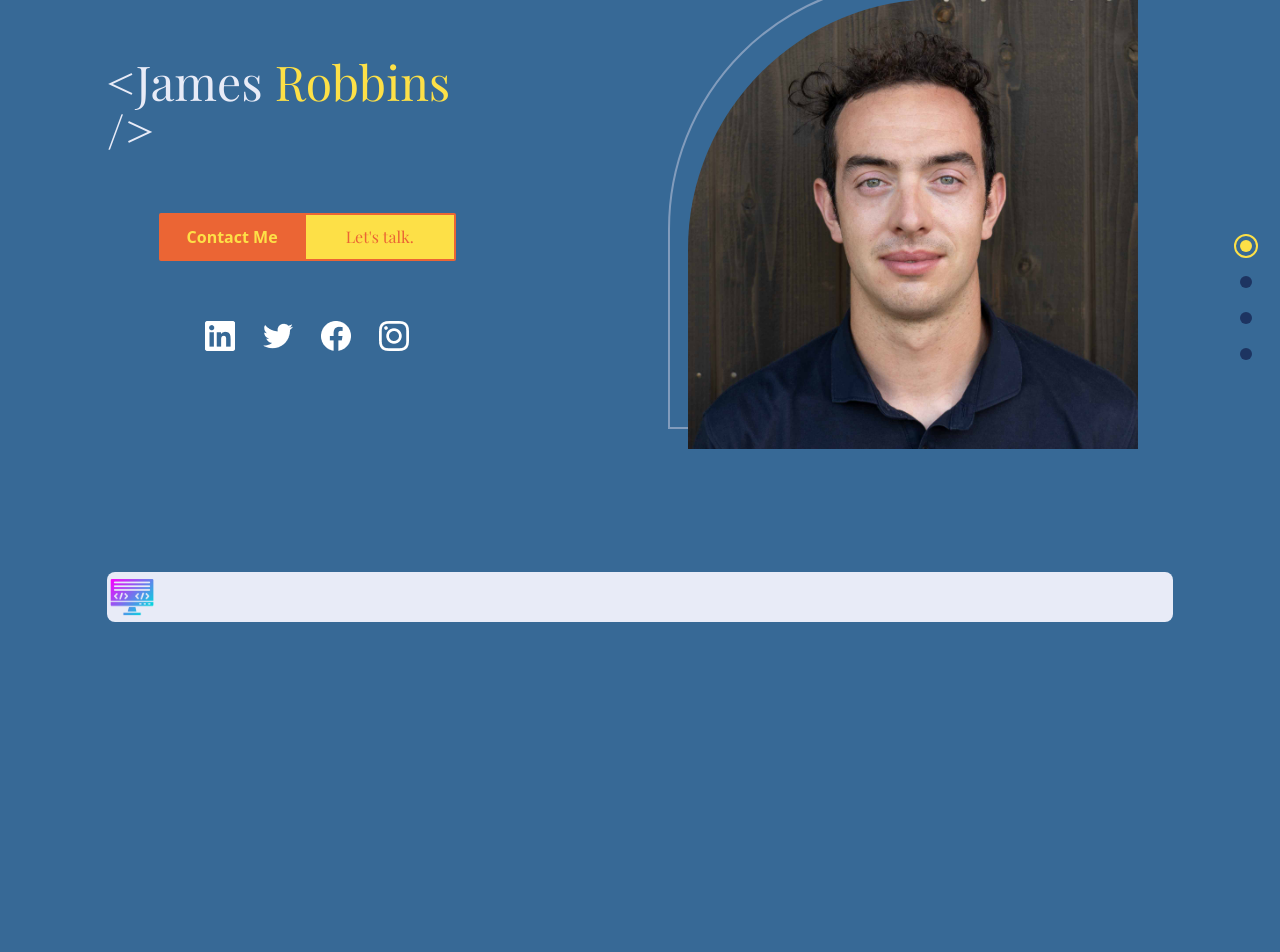
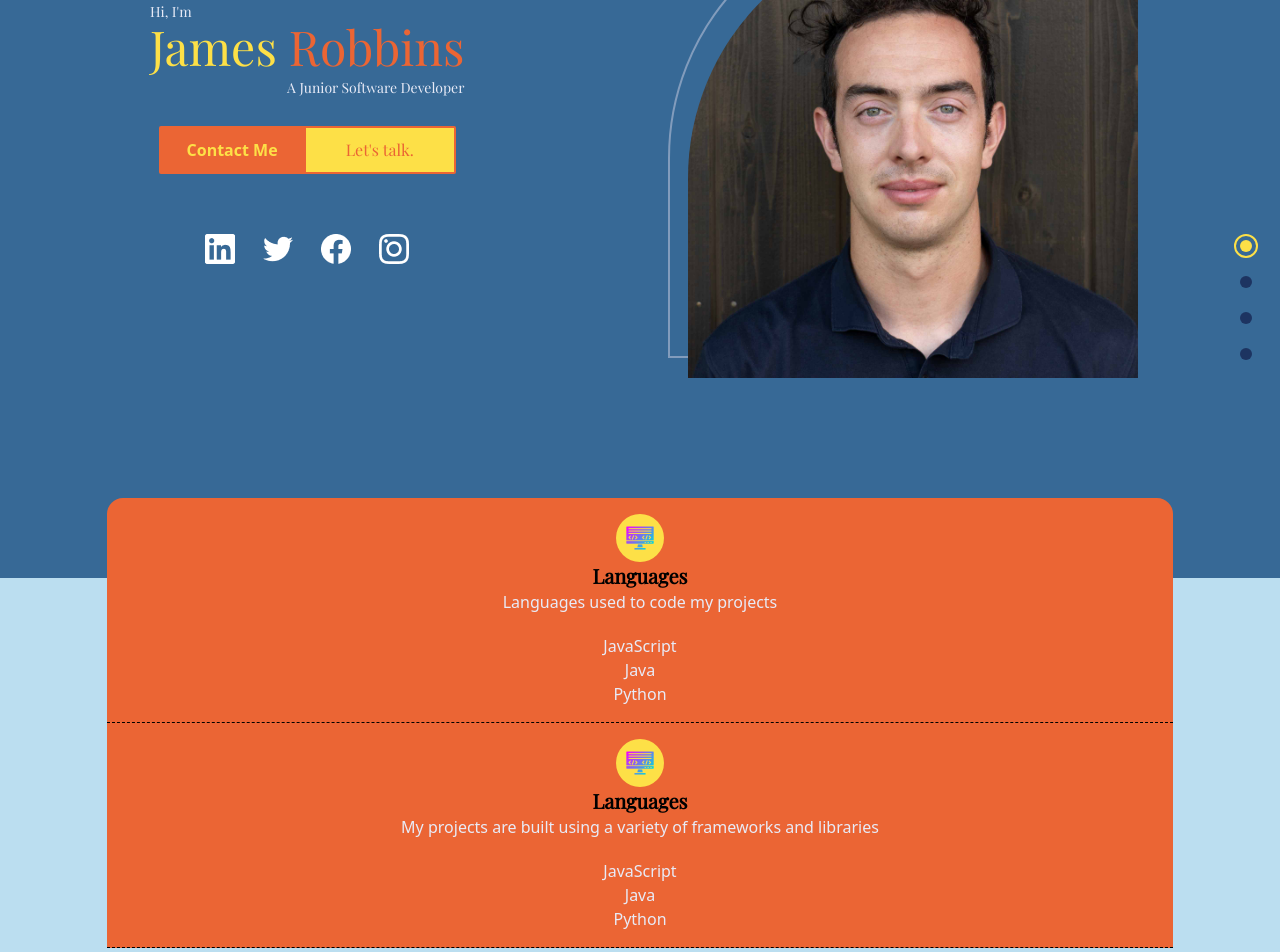
Before and after one commit to j-rob16/james-r-portfolio, a React (Create React App) app: page / in a window 1280 px wide. Shown: the part 240-1192 px from the top of the page. Before the commit the page ends 862 px from the top, so only its background shows below. Built offline with nearby package versions, Linux system fonts and the light colour scheme; a web font is replaced by a local one.

Commit message:
changes to home page

```diff
--- a/src/App.js
+++ b/src/App.js
@@ -27,7 +27,7 @@ function App() {
         selectedPage={selectedPage}
         setSelectedPage={setSelectedPage}
       />
-      <div className='w-5/6 mx-auto md:h-full'>
+      <div className='w-5/6 mx-auto'>
         {isAboveMediumScreens && (
           <DotGroup
             selectedPage={selectedPage}
@@ -40,7 +40,7 @@ function App() {
       </div>
       {/* <LineGradient /> */}
 
-      <div className='w-5/6 mx-auto'>
+      <div className='bg-[#BBDEF0] h-full'>
         <Skills />
       </div>
     </div>
--- a/src/scenes/Home.jsx
+++ b/src/scenes/Home.jsx
@@ -41,7 +41,7 @@ const Home = ({ setSelectedPage }) => {
       {/* MAIN SECTION */}
       <div className='z-30 basis-2/5 mt-12 md:mt-32'>
         <motion.div
-          className='flex justify-center items-center'
+          className='flex justify-center items-center basis-3/5 mb-7'
           initial='hidden'
           whileInView='visible'
           viewport={{ once: true, amount: 0.5 }}
@@ -51,17 +51,22 @@ const Home = ({ setSelectedPage }) => {
             visible: { opacity: 1, x: 0 }
           }}
         >
-          <p
-            className='text-5xl font-playfair z-10 text-center md:text-start mb-10
-                      hover:text-orange transition duration-700'
-          >
-          &lt;James {""}
-            <span
-              className='text-yellow-300'
+          <div className='flex flex-col'>
+            <p className='font-playfair text-sm text-left'>Hi, I'm</p>
+            <p
+              className='text-5xl font-playfair z-10 text-center md:text-start mb-2
+                        text-yellow-300 transition duration-700'
             >
-            Robbins
-            </span>
-            {" "} /&gt;</p>
+            James {""}
+              <span
+                className='text-orange'
+              >
+              Robbins
+              </span>
+            </p>
+            <p className='font-playfair text-sm text-right'>A Junior Software Developer</p>
+
+          </div>
         </motion.div>
 
         {/* CONTACT ME SEGMENT */}
@@ -74,7 +79,7 @@ const Home = ({ setSelectedPage }) => {
             hidden: { opacity: 0, x: -50 },
             visible: { opacity: 1, x: 0 }
           }}
-          className='flex mt-5 justify-center'
+          className='flex justify-center'
         >
           <AnchorLink
             className='bg-orange text-yellow-300 rounded-l-sm py-3 px-7 font-semibold
--- a/src/scenes/Skills.jsx
+++ b/src/scenes/Skills.jsx
@@ -2,8 +2,10 @@ import { motion } from 'framer-motion';
 
 const Skills = () => {
   return (
-    <section>
-      <div>
+    <section
+      id='skills'
+      className='w-5/6 mx-auto mt-40'
+    >
       <motion.div
         initial='hidden'
         whileInView='visible'
@@ -13,18 +15,54 @@ const Skills = () => {
           hidden: { opacity: 0, x: -50 },
           visible: { opacity: 1, x: 0 }
         }}
-          className='bg-white mt-3 rounded-lg sm:rounded-l-lg'
+        className='bg-orange mt-3 rounded-t-2xl relative top-[-80px] border-b-black border-dashed border-b-[1px]'
       >
-          <div>
+        <div className='flex flex-col items-center p-4 '>
+          <div className='bg-yellow-300 rounded-full h-12 w-12 p-2'>
           <img
             src='assets/coding-language.png'
             href="https://www.flaticon.com/free-icons/coding"
             alt="Coding icons created by Graphix 's Art - Flaticon"
-              className='max-w-[50px]'
+            className='w-full h-full'
           />
+
+          </div>
+          <h4 className='font-playfair font-bold text-black text-xl'>Languages</h4>
+          <p className='text-center mb-5'>Languages used to code my projects</p>
+          <p>JavaScript</p>
+          <p>Java</p>
+          <p>Python</p>
         </div>
       </motion.div>
+
+      <motion.div
+        initial='hidden'
+        whileInView='visible'
+        viewport={{ once: true, amount: 0.5 }}
+        transition={{ duration: 1.5 }}
+        variants={{
+          hidden: { opacity: 0, x: -50 },
+          visible: { opacity: 1, x: 0 }
+        }}
+        className='bg-orange relative top-[-80px] border-b-black border-dashed border-b-[1px]'
+      >
+        <div className='flex flex-col items-center p-4 '>
+          <div className='bg-yellow-300 rounded-full h-12 w-12 p-2'>
+          <img
+            src='assets/coding-language.png'
+            href="https://www.flaticon.com/free-icons/coding"
+            alt="Coding icons created by Graphix 's Art - Flaticon"
+            className='w-full h-full'
+          />
+
           </div>
+          <h4 className='font-playfair font-bold text-black text-xl'>Languages</h4>
+          <p className='text-center mb-5'>My projects are built using a variety of frameworks and libraries</p>
+          <p>JavaScript</p>
+          <p>Java</p>
+          <p>Python</p>
+        </div>
+      </motion.div>
     </section>
   );
 };
```
Lines whose indentation alone changed are shown as unchanged.
